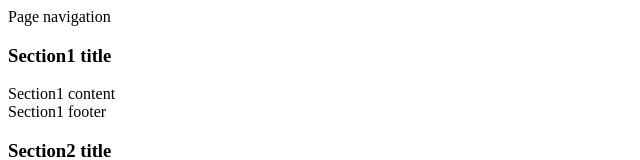
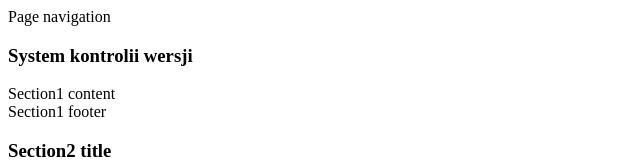
Before and after one commit to extazed/iislabpio_171959, a plain HTML site: page index.html in a window 1280 px wide. Shown: the top 160 px of the page, without its empty margins (0-640 px from the left). Drawn offline with Linux system fonts and the light colour scheme.

Commit message:
Added title to index.html

```diff
--- a/index.html
+++ b/index.html
@@ -9,7 +9,7 @@ Page navigation
 </nav>
 <section id="section1" class="panel panel-default">
 <div class="panel-heading">
-<h3 class="panel-title">Section1 title</h3>
+<h3 class="panel-title">System kontrolii wersji</h3>
 </div>
 <div class="panel-body">
 Section1 content
```
